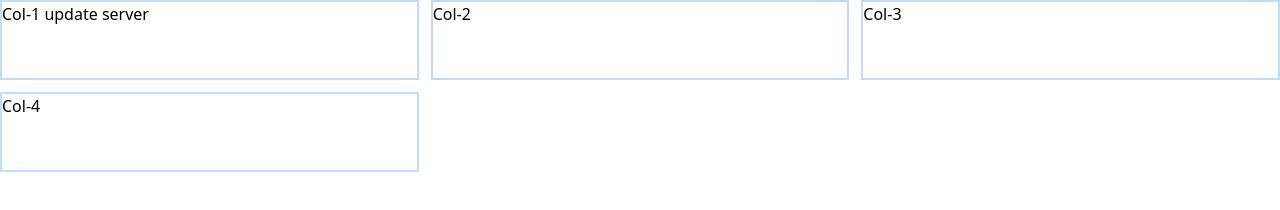
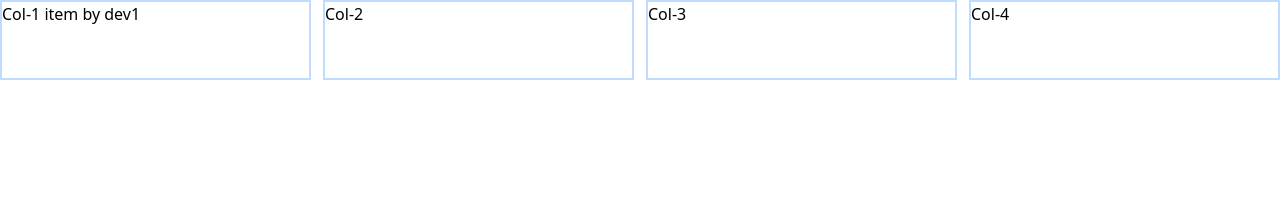
Before and after one commit to kayKhaingWin1/tailwind3, a website: page src/index.html in a window 1280 px wide. Drawn offline with Linux system fonts and the light colour scheme.

Commit message:
update by brance dev1

```diff
--- a/src/index.html
+++ b/src/index.html
@@ -7,9 +7,9 @@
     <link rel="stylesheet" href="../public/style.css">
 </head>
 <body>
-    <div class="w-full grid grid-cols-3 gap-3 m-auto">
+    <div class="w-full grid grid-cols-4 gap-3 m-auto">
         <div class="border-blue-200 border-2 h-20">
-            Col-1 update server
+            Col-1 item by dev1
         </div>
         <div class="border-blue-200 border-2 h-20">
             Col-2
```
Also changed, not shown: public/style.css.
